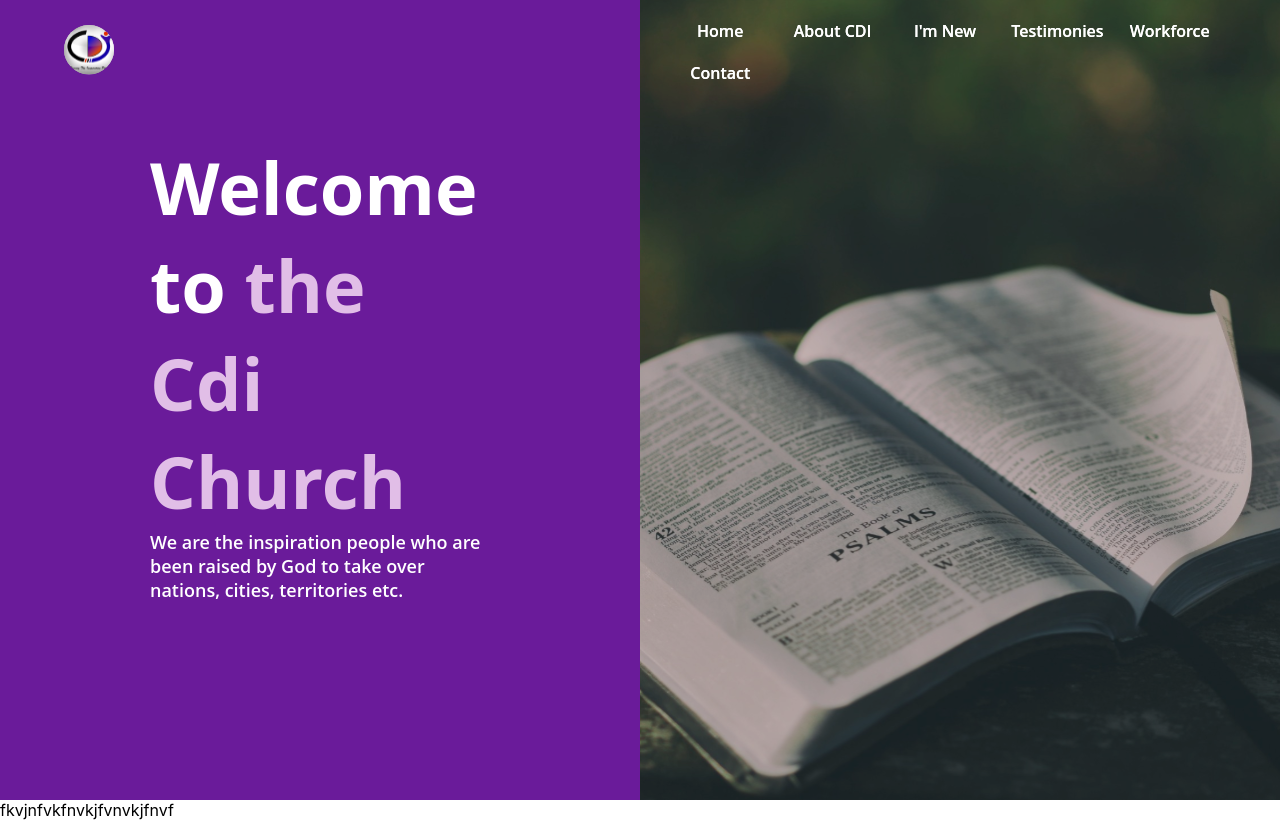
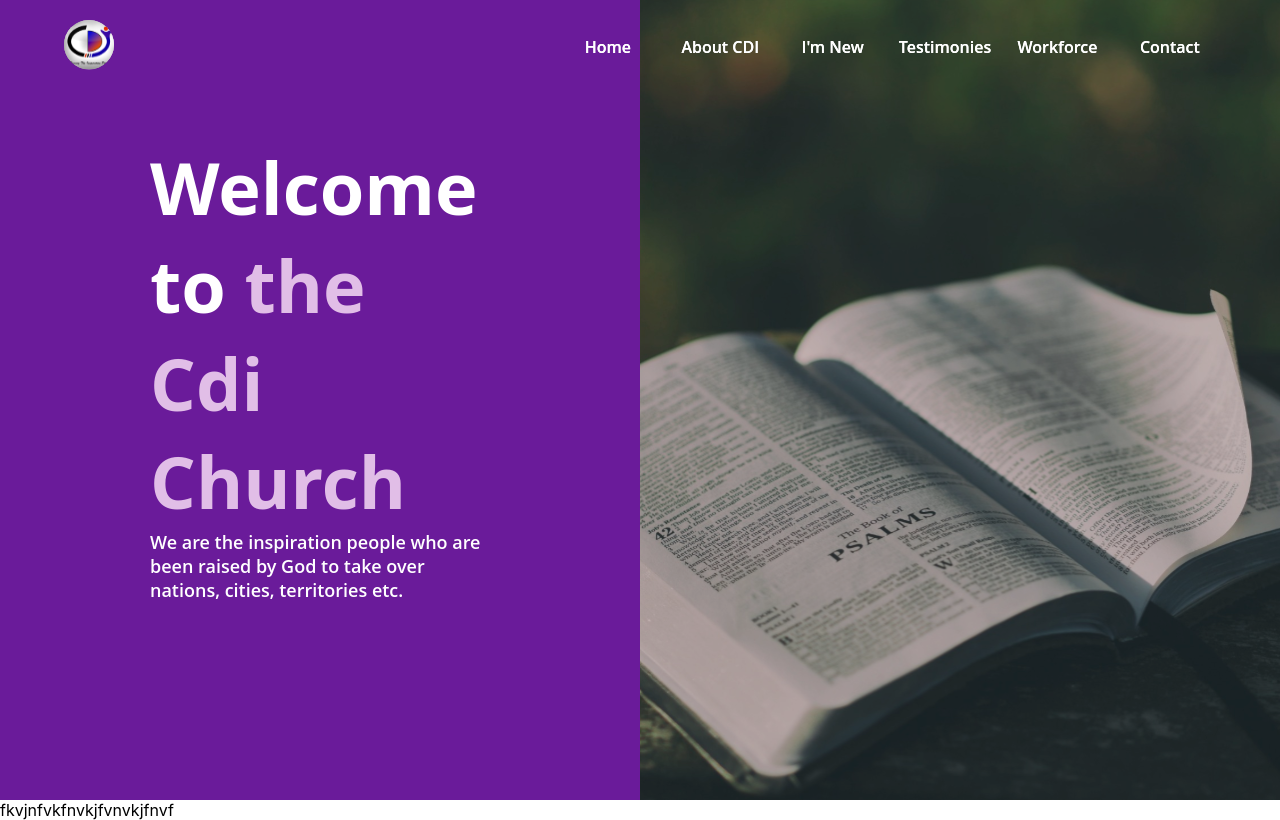
Before and after one commit to charles-ekube/cdi-nation, a React (Create React App) app: page / in a window 1280 px wide. Built offline with nearby package versions, Linux system fonts and the light colour scheme.

Commit message:
Update widgetStyles.css

```diff
--- a/src/assets/styles/widgetStyles.css
+++ b/src/assets/styles/widgetStyles.css
@@ -38,7 +38,7 @@
 }
 .navLinksListContainer {
   display: grid;
-  grid-template-columns: repeat(5, 1fr);
+  grid-template-columns: repeat(6, 1fr);
   gap: 20px;
   align-items: center;
 /*   width: 100%; */
```
